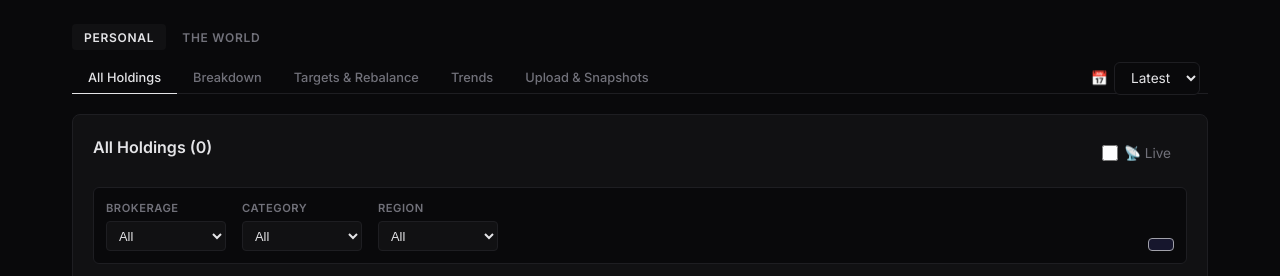
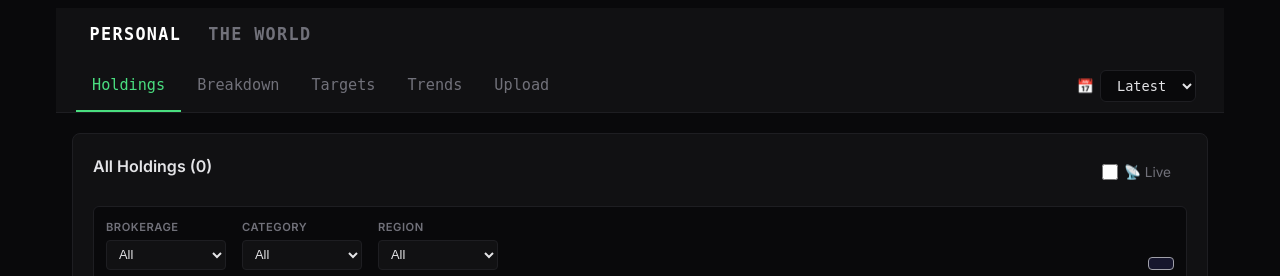
Before and after one commit to pwen/rebalancer, a Flask app: page / in a window 1280 px wide. Shown: the top 276 px of the page. Run offline with Flask 3, Linux system fonts and the light colour scheme; data that the repository does not hold is empty.

Commit message:
header shenaningans

```diff
--- a/static/css/style.css
+++ b/static/css/style.css
@@ -32,50 +32,74 @@ body {
   -moz-osx-font-smoothing: grayscale;
 }
 
-/* ── Header ─────────────────────────────────────────────── */
-/* ── Top-level nav ────────────────────────────────────── */
-.top-nav {
+/* ── Site Header ─────────────────────────────────────────── */
+.site-header {
   display: flex;
-  gap: 0.25rem;
-  margin-bottom: 0.75rem;
+  flex-direction: column;
+  background: var(--bg-card);
+  border-bottom: 1px solid var(--border);
+  padding: 0 1.25rem;
+  margin: -1rem -1rem 1.25rem -1rem;
 }
-.top-nav-btn {
+.header-row-top {
+  display: flex;
+  align-items: center;
+}
+.header-row-tabs {
+  display: flex;
+  align-items: center;
+}
+.header-title-group {
+  display: flex;
+  gap: 0;
+  margin-right: 1.5rem;
+}
+.header-title {
   background: none;
   border: none;
-  font-family: 'Inter', sans-serif;
-  font-size: 0.75rem;
-  font-weight: 600;
-  letter-spacing: 0.06em;
-  text-transform: uppercase;
+  font-family: 'SF Mono', 'Fira Code', 'Cascadia Code', monospace;
+  font-size: 1.05rem;
+  font-weight: 700;
+  letter-spacing: 0.08em;
   color: var(--text-dim);
-  padding: 0.35rem 0.75rem;
+  padding: 1rem 0.85rem;
   cursor: pointer;
   transition: color 0.15s;
-  border-radius: 4px;
+  white-space: nowrap;
 }
-.top-nav-btn:hover { color: var(--text); background: var(--bg-hover); }
-.top-nav-btn.active { color: var(--text); background: var(--bg-card); }
-.section-content { display: none; }
-.section-content.active { display: block; }
-.coming-soon {
-  color: var(--text-dim);
-  font-size: 0.8rem;
-}
-
-/* ── Tabs ───────────────────────────────────────────────── */
-.tab-nav {
+.header-title:hover { color: var(--text); }
+.header-title.active { color: #fff; }
+.header-tabs {
   display: flex;
   align-items: center;
   gap: 0;
-  border-bottom: 1px solid var(--border);
-  margin-bottom: 1.25rem;
 }
-.tab-nav-spacer { flex: 1; }
+.header-tab {
+  background: none;
+  border: none;
+  border-bottom: 2px solid transparent;
+  font-family: 'SF Mono', 'Fira Code', 'Cascadia Code', monospace;
+  font-size: 0.95rem;
+  font-weight: 400;
+  color: var(--text-dim);
+  padding: 1rem 1rem;
+  cursor: pointer;
+  transition: color 0.15s, border-color 0.15s;
+  white-space: nowrap;
+  text-decoration: none;
+}
+.header-tab:hover {
+  color: #4ade80;
+}
+.header-tab.active {
+  color: #4ade80;
+  border-bottom-color: #4ade80;
+}
+.header-spacer { flex: 1; }
 .snapshot-selector {
   display: flex;
   align-items: center;
   gap: 0.4rem;
-  margin-bottom: -2px;
   padding: 0 0.5rem;
 }
 .snapshot-selector label {
@@ -83,44 +107,35 @@ body {
   cursor: default;
 }
 .snapshot-selector select {
-  background: var(--bg-card);
+  background: var(--bg);
   border: 1px solid var(--border);
   border-radius: 4px;
   padding: 0.3rem 0.5rem;
   color: var(--text);
-  font-family: 'Inter', sans-serif;
-  font-size: 0.75rem;
+  font-family: 'SF Mono', 'Fira Code', monospace;
+  font-size: 0.7rem;
   cursor: pointer;
 }
 .snapshot-selector select:focus {
   outline: none;
   border-color: var(--text-dim);
 }
-.tab-btn {
-  background: none;
-  border: none;
-  border-bottom: 1px solid transparent;
-  margin-bottom: -1px;
-  padding: 0.5rem 1rem;
-  font-family: 'Inter', sans-serif;
+.section-content { display: none; }
+.section-content.active { display: block; }
+.coming-soon {
+  color: var(--text-dim);
   font-size: 0.8rem;
-  font-weight: 500;
-  color: var(--text-dim);
-  cursor: pointer;
-  transition: color 0.15s, border-color 0.15s;
-  white-space: nowrap;
-}
-.tab-btn:hover {
-  color: var(--text);
-}
-.tab-btn.active {
-  color: var(--text);
-  border-bottom-color: var(--text);
 }
 .tab-panel {
   display: none;
 }
 .tab-panel.active {
+  display: block;
+}
+.world-tab-panel {
+  display: none;
+}
+.world-tab-panel.active {
   display: block;
 }
 
--- a/templates/index.html
+++ b/templates/index.html
@@ -14,31 +14,43 @@
 
 <body>
     <main>
-        <!-- ── Top-level Section Toggle ───────────────────────── -->
-        <nav class="top-nav">
-            <button class="top-nav-btn active" data-section="personal"
-                onclick="switchSection('personal')">Personal</button>
-            <button class="top-nav-btn" data-section="world" onclick="switchSection('world')">The World</button>
-        </nav>
-
-        <!-- ── Personal Section ───────────────────────────────── -->
-        <div id="section-personal" class="section-content active">
-
-            <!-- ── Tab Navigation ──────────────────────────────────── -->
-            <nav class="tab-nav">
-                <button class="tab-btn active" data-tab="holdings" onclick="switchTab('holdings')">All Holdings</button>
-                <button class="tab-btn" data-tab="breakdown" onclick="switchTab('breakdown')">Breakdown</button>
-                <button class="tab-btn" data-tab="targets" onclick="switchTab('targets')">Targets & Rebalance</button>
-                <button class="tab-btn" data-tab="trends" onclick="switchTab('trends')">Trends</button>
-                <button class="tab-btn" data-tab="upload" onclick="switchTab('upload')">Upload & Snapshots</button>
-                <div class="tab-nav-spacer"></div>
+        <!-- ── Unified Header Bar ─────────────────────────────── -->
+        <header class="site-header">
+            <div class="header-row-top">
+                <div class="header-title-group">
+                    <button class="header-title active" data-section="personal"
+                        onclick="switchSection('personal')">PERSONAL</button>
+                    <button class="header-title" data-section="world" onclick="switchSection('world')">THE
+                        WORLD</button>
+                </div>
+            </div>
+            <div class="header-row-tabs">
+                <nav class="header-tabs" id="personal-tabs">
+                    <button class="header-tab active" data-tab="holdings"
+                        onclick="switchTab('holdings')">Holdings</button>
+                    <button class="header-tab" data-tab="breakdown" onclick="switchTab('breakdown')">Breakdown</button>
+                    <button class="header-tab" data-tab="targets" onclick="switchTab('targets')">Targets</button>
+                    <button class="header-tab" data-tab="trends" onclick="switchTab('trends')">Trends</button>
+                    <button class="header-tab" data-tab="upload" onclick="switchTab('upload')">Upload</button>
+                </nav>
+                <nav class="header-tabs" id="world-tabs" style="display:none">
+                    <button class="header-tab active" data-wtab="dashboard"
+                        onclick="switchWorldTab('dashboard')">Dashboard</button>
+                    <button class="header-tab" data-wtab="calendar"
+                        onclick="switchWorldTab('calendar')">Calendar</button>
+                </nav>
+                <div class="header-spacer"></div>
                 <div class="snapshot-selector">
                     <label>📅</label>
                     <select id="snapshot-select" onchange="onSnapshotChange()">
                         <option value="">Latest</option>
                     </select>
                 </div>
-            </nav>
+            </div>
+        </header>
+
+        <!-- ── Personal Section ───────────────────────────────── -->
+        <div id="section-personal" class="section-content active">
 
             <!-- ── Tab 1: All Holdings ─────────────────────────────── -->
             <div class="tab-panel active" id="tab-holdings">
@@ -246,9 +258,18 @@
 
         <!-- ── The World Section ─────────────────────────────── -->
         <div id="section-world" class="section-content">
-            <section class="card">
-                <p class="coming-soon">Coming soon — macro benchmarks, rates, and market indicators.</p>
-            </section>
+
+            <div id="wtab-dashboard" class="world-tab-panel active">
+                <section class="card">
+                    <p class="coming-soon">Coming soon — macro benchmarks, rates, and market indicators.</p>
+                </section>
+            </div>
+
+            <div id="wtab-calendar" class="world-tab-panel">
+                <section class="card">
+                    <p class="coming-soon">Coming soon — economic calendar and earnings dates.</p>
+                </section>
+            </div>
         </div>
     </main>
 
```
Also changed, not shown: static/js/app.js (+39 -6 lines).
